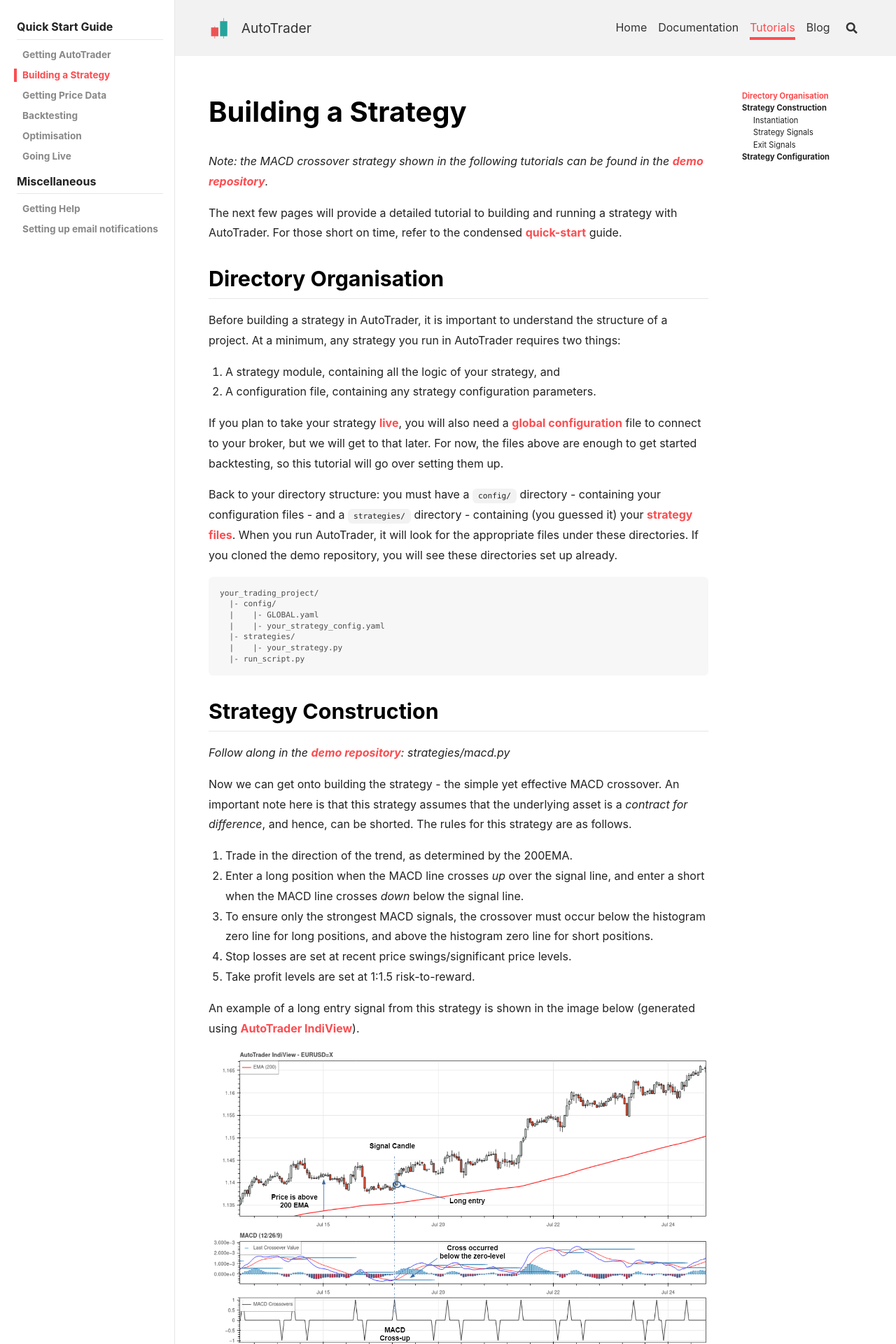
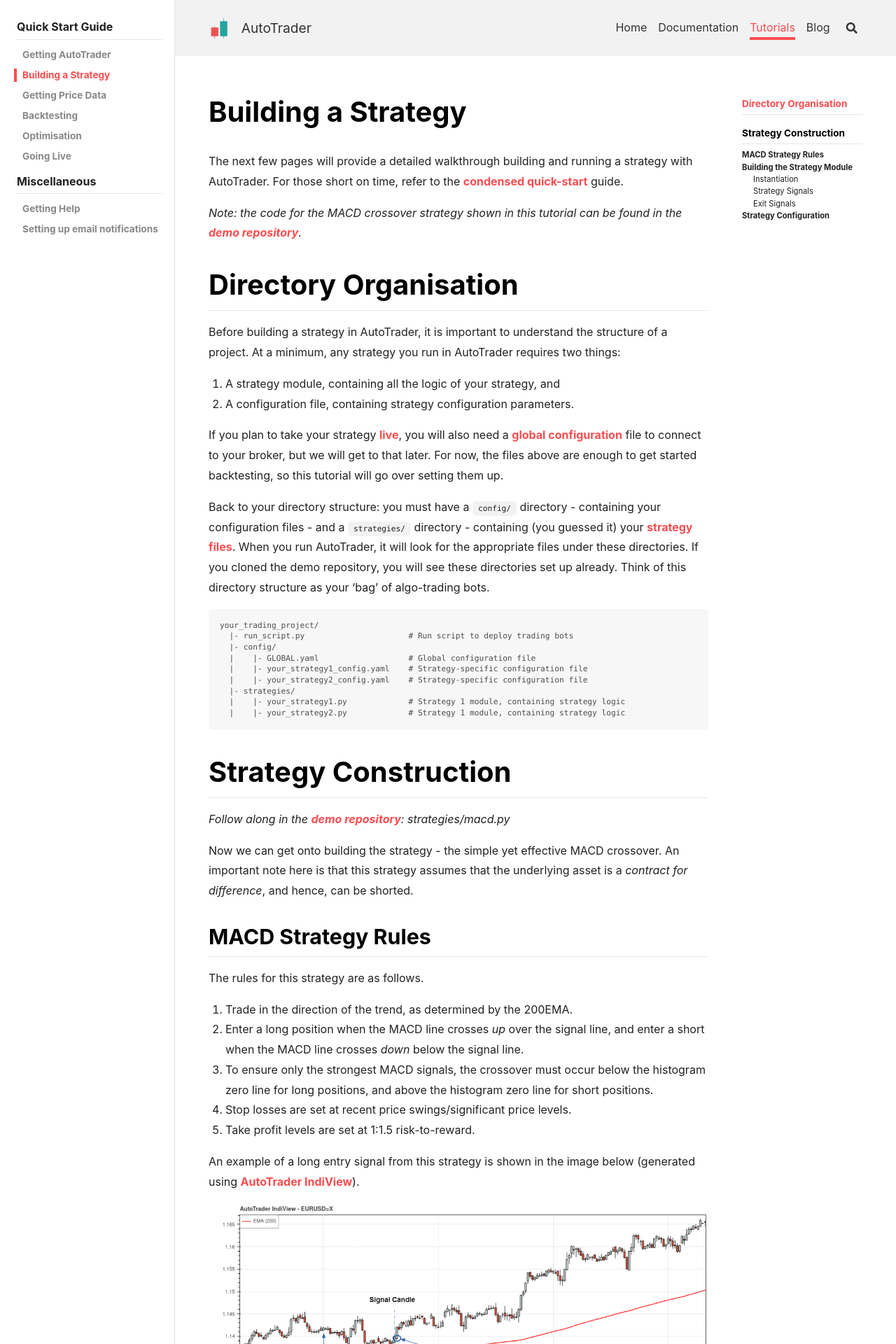
Before and after one commit to kieran-mackle/AutoTrader, a Jekyll site: the page built from content/_tutorials/1.2-building-strategy.md, in a window 1280 px wide. Shown: the top 1920 px of the page at 70% size. Built offline with Jekyll 4.4.1, drawn with Linux system fonts in a browser that asks for light colours; nearby versions of some CDN libraries; some of the changed text lies outside the part shown.

Commit message:
docs: improved docs on init

````diff
--- a/content/_tutorials/1.2-building-strategy.md
+++ b/content/_tutorials/1.2-building-strategy.md
@@ -4,17 +4,18 @@
 key: tut-strategy
 ---
 
-*Note: the MACD crossover strategy shown in the following tutorials can be found in the*
+The next few pages will provide a detailed walkthrough building and running a strategy with AutoTrader. For those short on time,
+refer to the [condensed quick-start](quick-start) guide.
+
+*Note: the code for the MACD crossover strategy shown in this tutorial can be found in the*
 *[demo repository](https://github.com/kieran-mackle/autotrader-demo).*
 
-The next few pages will provide a detailed tutorial to building and running a strategy with AutoTrader. For those short on time,
-refer to the condensed [quick-start](quick-start) guide.
 
-## Directory Organisation
+# Directory Organisation
 Before building a strategy in AutoTrader, it is important to understand the structure of a project. At a minimum, any
 strategy you run in AutoTrader requires two things:
 1. A strategy module, containing all the logic of your strategy, and
-2. A configuration file, containing any strategy configuration parameters.
+2. A configuration file, containing strategy configuration parameters.
 
 If you plan to take your strategy [live](live-trading), you will also need a [global configuration](../docs/configuration-global)
 file to connect to your broker, but we will get to that later. For now, the files above are enough to get started backtesting, so
@@ -23,23 +24,29 @@
 Back to your directory structure: you must have a `config/` directory - containing your configuration files - and a
 `strategies/` directory - containing (you guessed it) your [strategy files](../docs/strategies). When you
 run AutoTrader, it will look for the appropriate files under these directories. If you cloned the demo repository, you will
-see these directories set up already.
+see these directories set up already. Think of this directory structure as your 'bag' of algo-trading bots.
+
 ```
 your_trading_project/
+  |- run_script.py                      # Run script to deploy trading bots
   |- config/
-  |    |- GLOBAL.yaml
-  |    |- your_strategy_config.yaml
+  |    |- GLOBAL.yaml                   # Global configuration file
+  |    |- your_strategy1_config.yaml    # Strategy-specific configuration file
+  |    |- your_strategy2_config.yaml    # Strategy-specific configuration file
   |- strategies/
-  |    |- your_strategy.py
-  |- run_script.py
+  |    |- your_strategy1.py             # Strategy 1 module, containing strategy logic
+  |    |- your_strategy2.py             # Strategy 1 module, containing strategy logic
 ```
 
 
-## Strategy Construction
+# Strategy Construction
 *Follow along in the [demo repository](https://github.com/kieran-mackle/autotrader-demo/blob/main/strategies/macd.py): strategies/macd.py*
 
 Now we can get onto building the strategy - the simple yet effective MACD crossover. An important note here is that this strategy assumes
-that the underlying asset is a *contract for difference*, and hence, can be shorted. The rules for this strategy are as follows.
+that the underlying asset is a *contract for difference*, and hence, can be shorted.
+
+## MACD Strategy Rules
+The rules for this strategy are as follows.
 
 1. Trade in the direction of the trend, as determined by the 200EMA.
 2. Enter a long position when the MACD line crosses *up* over the signal line, and enter a short when the MACD line crosses *down* below
@@ -55,25 +62,27 @@
 ![MACD crossover strategy](../assets/images/long_macd_signal.png "Long trade example for the MACD Crossover Strategy")
 
 
-Strategies in AutoTrader are built as classes, instantiated with parameters from the configuration file, instrumnet price data and
-the name of the instrument being traded - but don't worry, most of this is taken care of behind the scenes. The `params` dict is
-read in from the strategy configuration file and contains all strategy-specific parameters. By providing the data to the strategy upfront,
-they have a warm-up period before running, calculating all indicators when instantiated. The instrument being traded is also passed in
-to allow for more complex trading systems. More on this later.
+## Building the Strategy Module
+Strategies in AutoTrader are built as classes, instantiated with parameters from the configuration file, price data and
+the name of the instrument being traded - but don't worry, this is all taken care of behind the scenes. The `params` dict is
+read in from the strategy configuration file and contains all strategy-specific parameters. By providing the data to the
+strategy upfront, strategies have a warm-up period before running, calculating all indicators when instantiated. The name of
+the instrument being traded is also passed in to allow for more complex, portfolio-based trading systems. More on this later.
 
-Although strategy construction is flexible, the class must, at a minimum, contain the `__init__` function and a
-method named `generate_signal`, as shown below. Often, it is also convenient to define an exit strategy. In the example below, this is
+Although strategy construction is extremely flexible, the class must contain the `__init__` function and a method named
+`generate_signal`, as shown below. Often, it is also convenient to define an exit strategy. In the example below, this is
 contained within the `generate_exit_levels` method. The details of these methods follow.
 
 ```py
 # Import packages
 
 class SimpleMACD:
-    def __init__(self, params, data, pair):
-        ''' Define all indicators used in the strategy '''
+    def __init__(self, params, data, instrument):
+        ''' Initialise the strategy here '''
+        ...
 
     def generate_signal(self, i, current_position):
-        ''' Define strategy to determine entry signals '''
+        ''' Define the trading strategy to determine entry signals '''
         ...
         return signal_dict
 
@@ -83,10 +92,19 @@
         return exit_dict
 ```
 
-We will start by building the strategy module, and finish with the strategy configuration file.
+We will start by filling the skeleton of the strategy module above, and finish with the strategy configuration file.
 
 
 ### Instantiation
+
+The only 'rule' about strategy instantiation is the number of inputs which `__init__` accepts.
+In *[most cases](../docs/strategies#initialisation)*, this method must accept the following three inputs:
+  1. `params`: a dictionary containing the strategy parameters from your strategy configuration file
+  2. `data`: a dataframe of the instrument's price data
+  3. `instrument`: a string object with the instruments name
+
+Of course, you do not *need* to do anything with these inputs, but AutoTrader will always try instantiate your strategy with them.
+
 All indicators used in the strategy are calculated when the strategy is instantiated from within AutoTrader. For the MACD crossover strategy,
 this will look as shown below. Note the following:
 - the package `talib` is used to calculate the 200 EMA and the MACD
````
Also changed, not shown: content/_documentation/3.1-strategies.md (+25 -2 lines).
